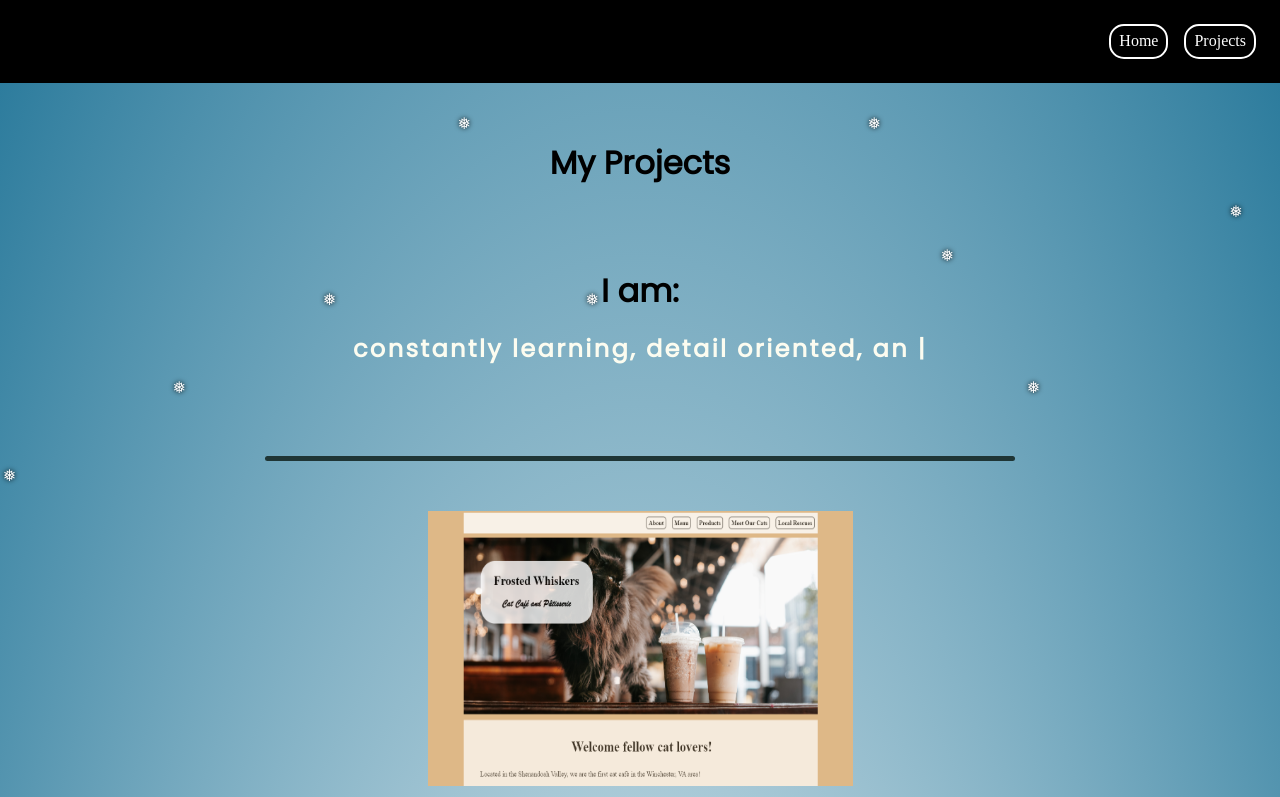
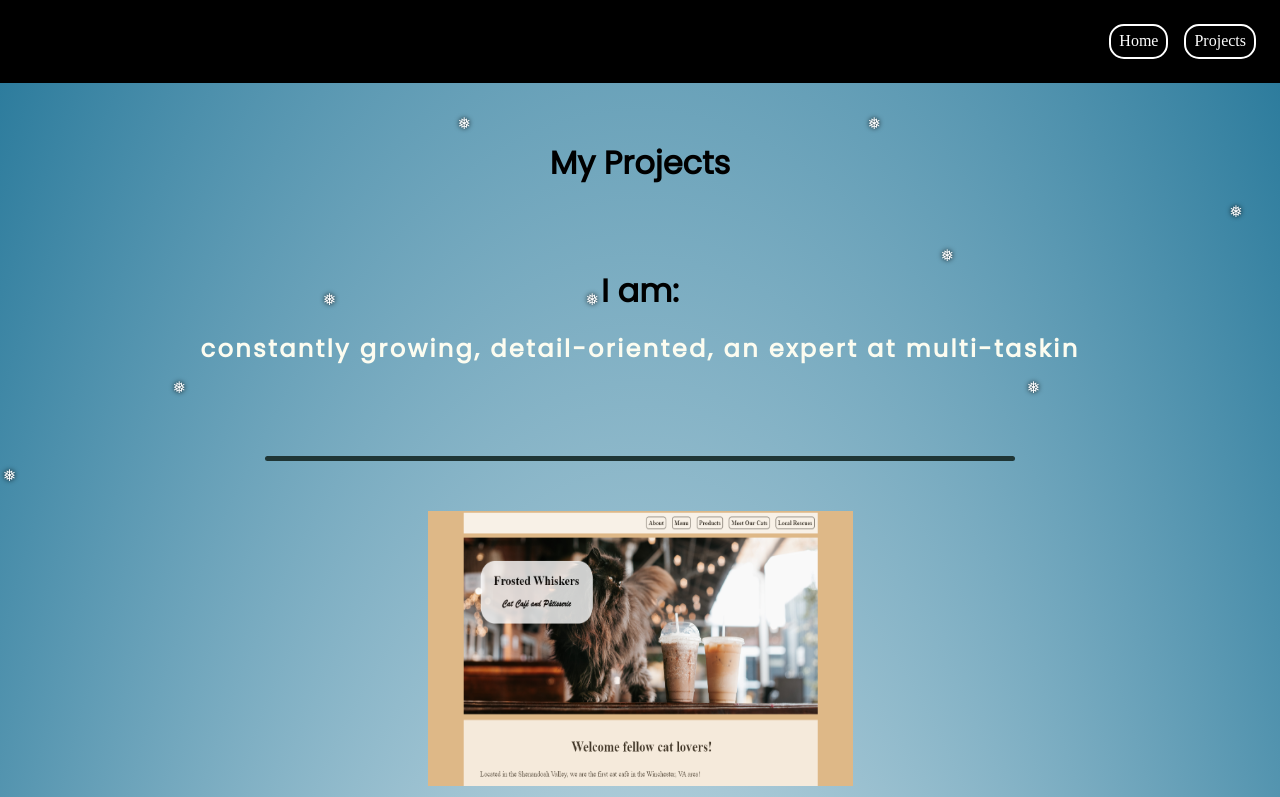
Before and after one commit to Mmeissner37/Portfolio, a React (Create React App) app in the folder frontend/: page /projects in a window 1280 px wide. Shown: the top 797 px of the page. Built offline with nearby package versions, Linux system fonts and the light colour scheme.

Commit message:
Created new branch Update2.0 & added to Qualities page

```diff
--- a/frontend/src/components/Qualities.jsx
+++ b/frontend/src/components/Qualities.jsx
@@ -1,7 +1,7 @@
-import React, { useState, useEffect } from 'react';
+import React, { useState, useEffect } from "react";
 
 const Typewriter = ({ texts, speed }) => {
-  const [displayedText, setDisplayedText] = useState('');
+  const [displayedText, setDisplayedText] = useState("");
   const [currentLine, setCurrentLine] = useState(0);
   const [showCursor, setShowCursor] = useState(true);
 
@@ -36,15 +36,21 @@ const Typewriter = ({ texts, speed }) => {
     <div>
       <div>
         {displayedText}
-        {showCursor && <span>|</span>}
+        {/*{showCursor && <span>|</span>*/}
       </div>
     </div>
   );
 };
 
 const Qualities = () => {
-  const texts = ["constantly learning,", " detail oriented,", " an expert at multi-tasking,", " and determined to succeed!"];
-  const speed = 150; // Adjust the speed as needed
+  const texts = [
+    "constantly growing,",
+    " detail-oriented,",
+    " an expert at multi-tasking,",
+    " and determined to succeed.",
+    " I am a Software Developer!",
+  ];
+  const speed = 100; // Adjust the speed as needed
 
   return (
     <div>
```
